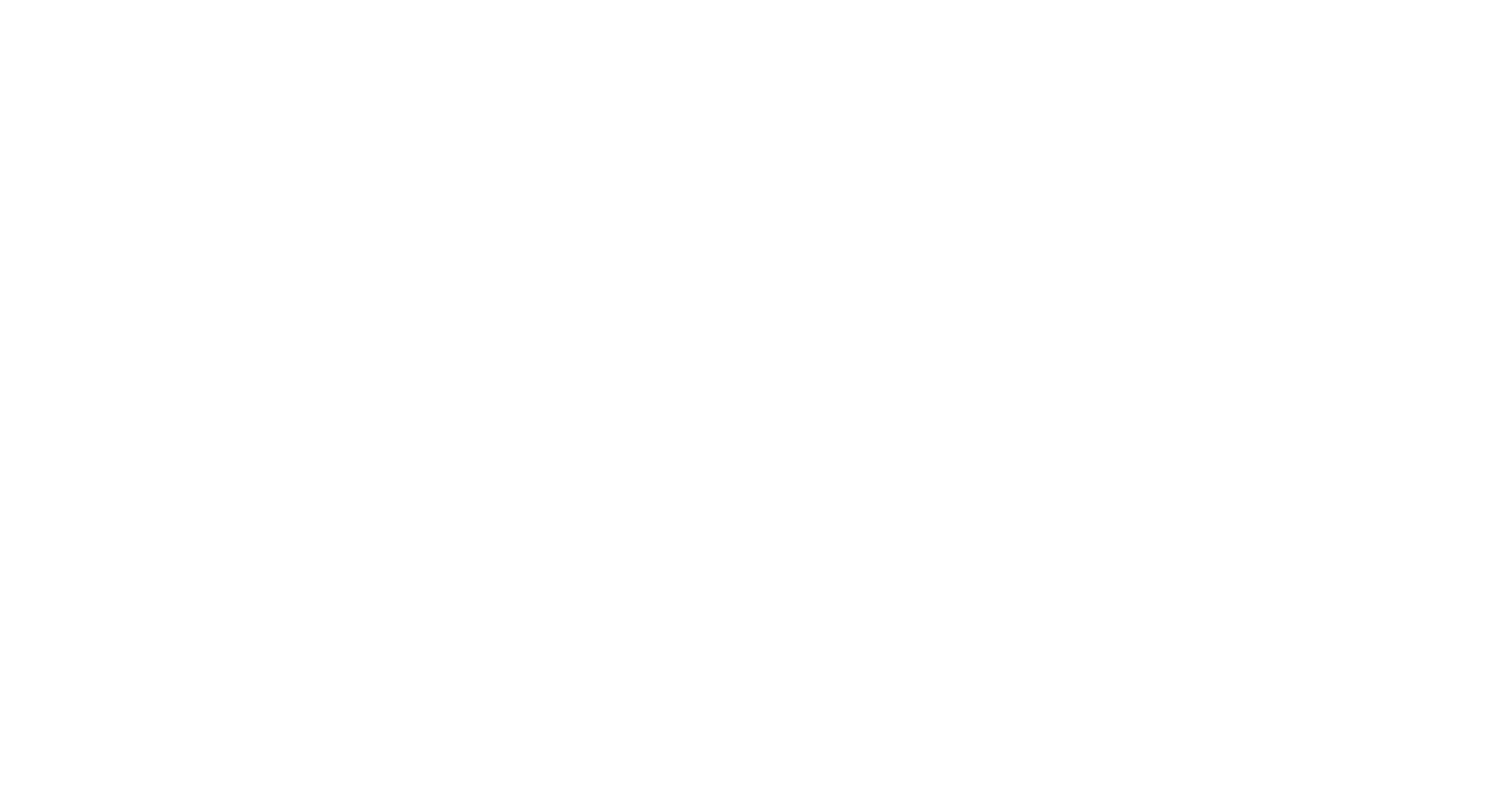
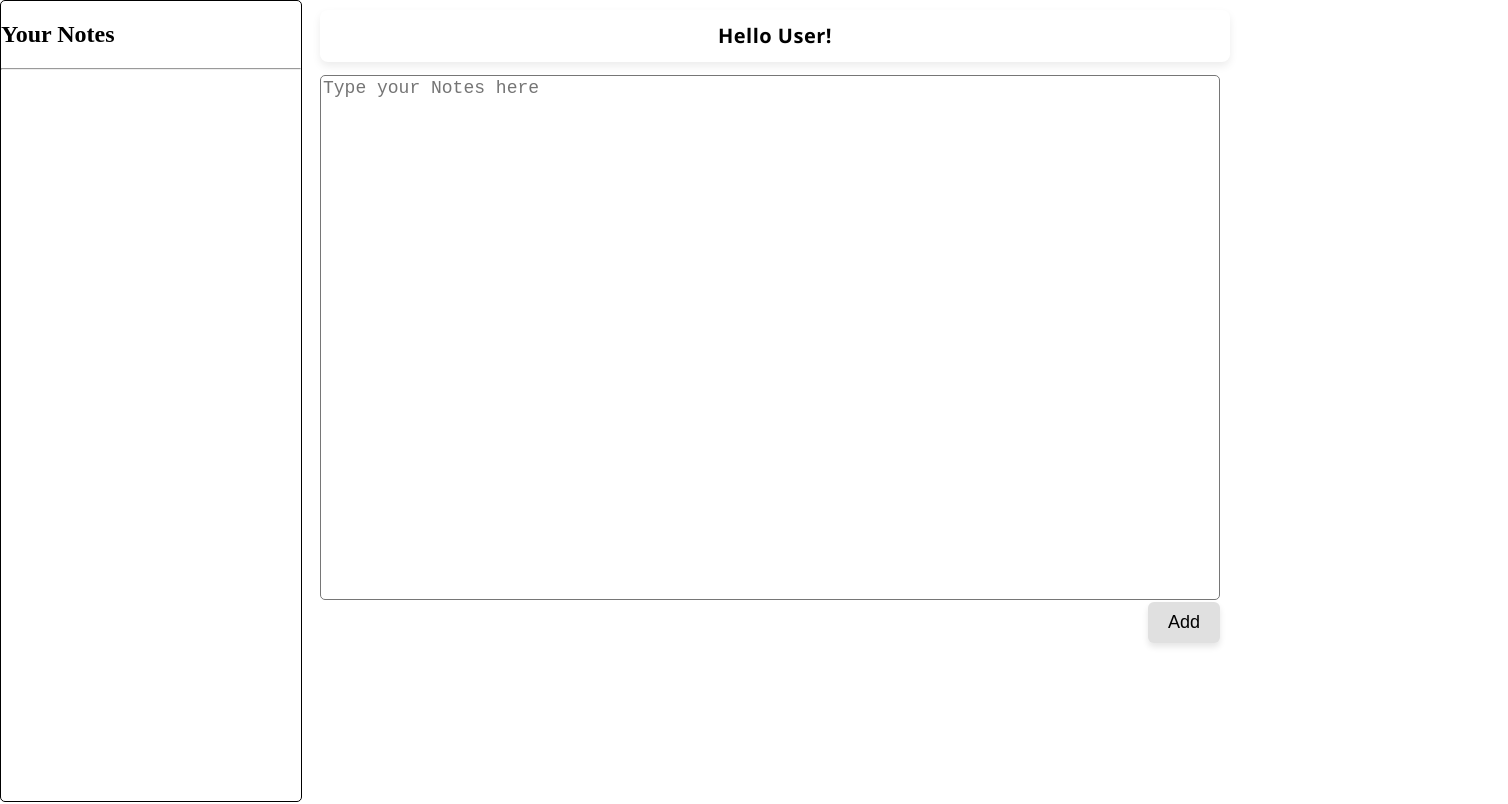
Before and after one commit to botkeshav/note-taking-webapp, a React (Vite) app: page /dashboard in a window 1280 px wide. Before the commit this address had no page. Shown: the top 804 px of the page, 1508 px wide, since content can reach past the window. Built offline with nearby package versions, Linux system fonts and the light colour scheme.

Commit message:
Added multiple component and their css

```diff
--- a/src/App.jsx
+++ b/src/App.jsx
@@ -3,7 +3,9 @@ import React from 'react'
 import Body from './components/Body'
 import Login from './components/Login';
 import Register from './components/Register';
+import Dashboard from './components/Dashboard'
 import { Routes, Route } from 'react-router-dom';
+
 function App() {
   return (
 
@@ -11,6 +13,7 @@ function App() {
       <Route path="/" element={<Body />} />
       <Route path="/login" element={<Login />} />
       <Route path="/register" element={<Register />} />
+      <Route path="/dashboard" element={<Dashboard/>} />
     </Routes>
     // <Body/>
   );
--- /dev/null
+++ b/src/components/Dashboard.jsx
@@ -0,0 +1,16 @@
+// import '../css/Dashboard.css'
+import SideBar from './SideBar'
+import InputBox from './InputBox'
+// import {Button}  from './Button'
+
+function Dashboard() {
+    return (
+    <>
+        {/* <Hello/>\ */}
+        <SideBar/>
+        <InputBox/>
+    </>
+  )
+
+
+}export default Dashboard
--- /dev/null
+++ b/src/components/InputBox.jsx
@@ -0,0 +1,17 @@
+// import '../css/InputBox.css'
+import styles from '../css/InputBox.module.css'
+function InputBox() {
+  return (
+    // <div>InputBox</div>
+    <>
+  <div className="container">
+      <strong><p className= {styles.para}> Hello User!</p></strong>
+      {/* <h2>Hello User!</h2> */}
+      <textarea className={styles.textarea} placeholder="Type your Notes here"></textarea>
+       <button className={styles.button}>Add</button>
+  </div>
+    </>
+  )
+}
+
+export default InputBox
--- a/src/components/Login.jsx
+++ b/src/components/Login.jsx
@@ -6,38 +6,48 @@ function Login  () {
     const [username, setUsername] = useState("");
     const [password, setPassword] = useState("");
 
-    const handleLogin = async () => {
-    const res = await fetch("https://localhost:5001/api/auth/login", {
-      method: "POST",
-      headers: { "Content-Type": "application/json" },
-      body: JSON.stringify({ username, password })
-    });
+  const handleLogin = async (e) => {
+    e.preventDefault(); // Very very very Important
+    try {
+      const res = await fetch("http://localhost:3000/login", {
+        method: "POST",
+        headers: { "Content-Type": "application/json" },
+        body: JSON.stringify({ username, password }),
+      });
 
-    const text = await res.text();
-    console.log(text);
+      const data = await res.json();
+      console.log(data); // log what backend sends
+      if(data.success === true)
+      navigate('/dashboard')
+      else navigate('/login')
 
-    alert(text);
+    } catch (err) {
+      console.error("Login error:", err);
+    }
+
   };
+
+
 
     return (
     <>
         <div className="container">
-        <form action="">
+        <form onSubmit={handleLogin}>
         <div className='logindiv'>
             <h1 className='loginh1'>Login</h1>
 
-            <input type = "text" placeholder="Enter Username" id="usrname"></input>
+            <input type = "text" placeholder="Enter Username" value={username} id="usrname" onChange={e => setUsername(e.target.value)} ></input>
             <br />
 
-            <input type="password" placeholder="Enter Password" id='password'/>
+            <input type="password" value={password} placeholder="Enter Password" id='password' onChange={e => setPassword(e.target.value)}/>
 
 
-            <button id = "login-btn" onClick={handleLogin}>Login </button>
+            <button id = "login-btn" type = "submit">Login </button>
 
            <hr className="login-separator" />
             <span id="para">Don't have an account?</span>
+            <button id = "reg-btn" type = "button" onClick={() =>navigate('/register')}>Register</button>
 
-            <button id = "reg-btn" onClick={() => navigate('/register')}>Register</button>
         </div>
         </form>
         </div>
--- /dev/null
+++ b/src/components/SideBar.jsx
@@ -0,0 +1,27 @@
+import '../css/SideBar.css';
+
+
+function SideBar() {
+  return (
+    <>
+
+    <div className='sidebar'>
+
+
+    <h2>Your
+      Notes
+    </h2>
+    <hr />
+
+
+
+
+    </div>
+
+
+
+    </>
+  )
+}
+
+export default SideBar;
--- /dev/null
+++ b/src/css/InputBox.module.css
@@ -0,0 +1,71 @@
+
+.para {
+  position: fixed;
+  top: 10px;
+  left: 320px;
+  right: 50px;
+
+  color: black;
+  background-color: white;
+
+  z-index: 2;
+  margin: 0;
+  padding: 12px 20px;
+
+  font-size: 20px;
+  font-weight: 600;
+  font-family: 'Segoe UI', Tahoma, Geneva, Verdana, sans-serif;
+
+  border-radius: 8px;
+  box-shadow: 0 4px 8px rgba(0, 0, 0, 0.08);
+
+  letter-spacing: 0.5px;
+  line-height: 1.4;
+  text-align: center;
+
+  transition: transform 0.2s ease, box-shadow 0.2s ease;
+}
+
+.para:hover {
+  transform: translateY(-2px);
+  box-shadow: 0 6px 12px rgba(0, 0, 0, 0.12);
+}
+
+.textarea {
+    resize: none;
+    position: fixed;
+    top: 75px;
+    right: 60px;
+    left: 320px;
+    bottom: 200px;
+    font-size: 18px;
+    border-radius: 5px;
+    z-index: 2;
+}
+
+.button {
+  position: fixed;
+  right: 60px;
+  bottom: 157px;
+
+  font-size: 18px;
+  padding: 10px 20px;
+  background-color: #e0e0e0;
+  color: black;
+
+  border: none;
+  border-radius: 6px;
+  cursor: pointer;
+
+  box-shadow: 0 4px 6px rgba(0, 0, 0, 0.1);
+  transition:
+    background-color 0.3s ease,
+    transform 0.2s ease,
+    box-shadow 0.3s ease;
+}
+
+.button:hover {
+  background-color: skyblue;
+  transform: translateY(-2px);
+  box-shadow: 0 6px 10px rgba(0, 0, 0, 0.15);
+}
--- /dev/null
+++ b/src/css/SideBar.css
@@ -0,0 +1,15 @@
+.sidebar{
+    position: fixed; /* or 'sticky' if you want it to scroll with content */
+    top: 0px;
+    left: 0;
+    height: 100vh;
+    width: 300px;
+    color: black;
+    /* background-color:; */
+    /* display: block  ; */
+    overflow-y: auto; /* Adds scroll if content exceeds height */
+    z-index: 1000;
+    border: 1px solid black;
+    border-radius: 5px;
+    z-index: 4;
+}
```
